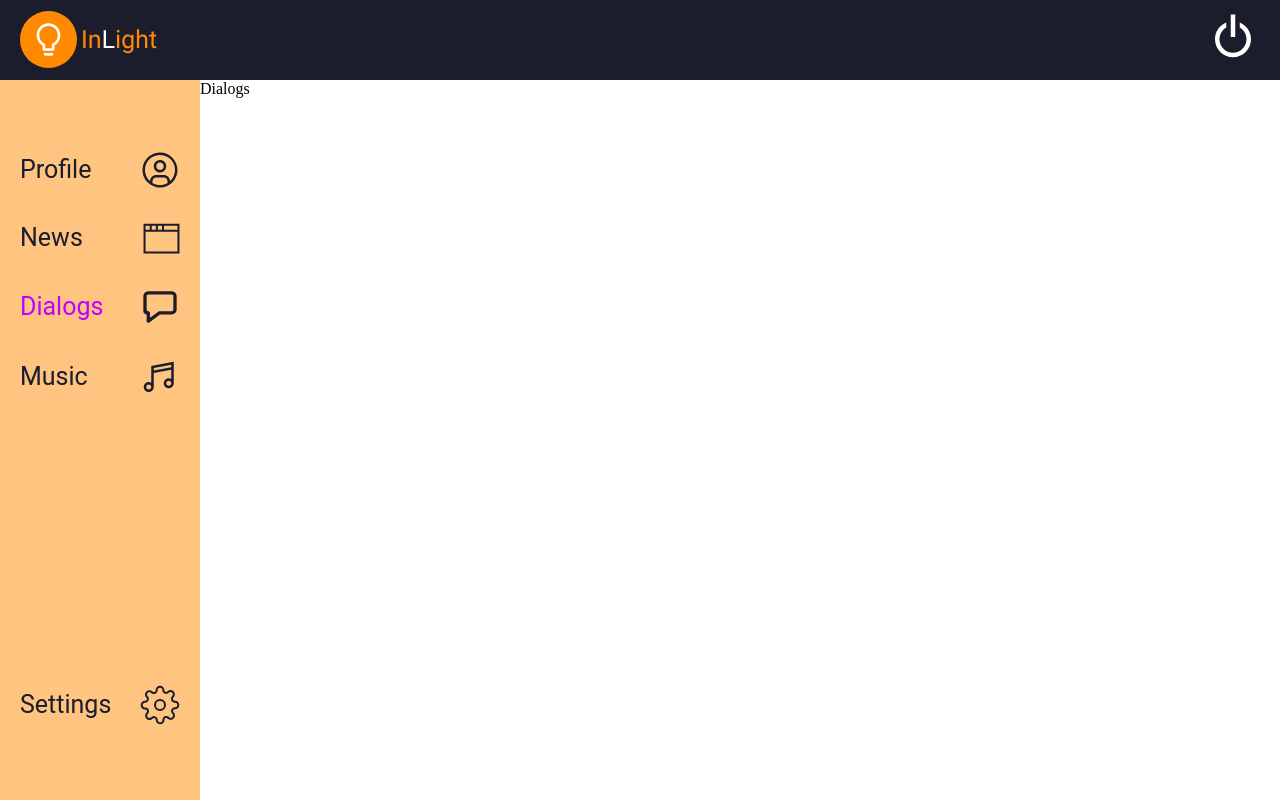
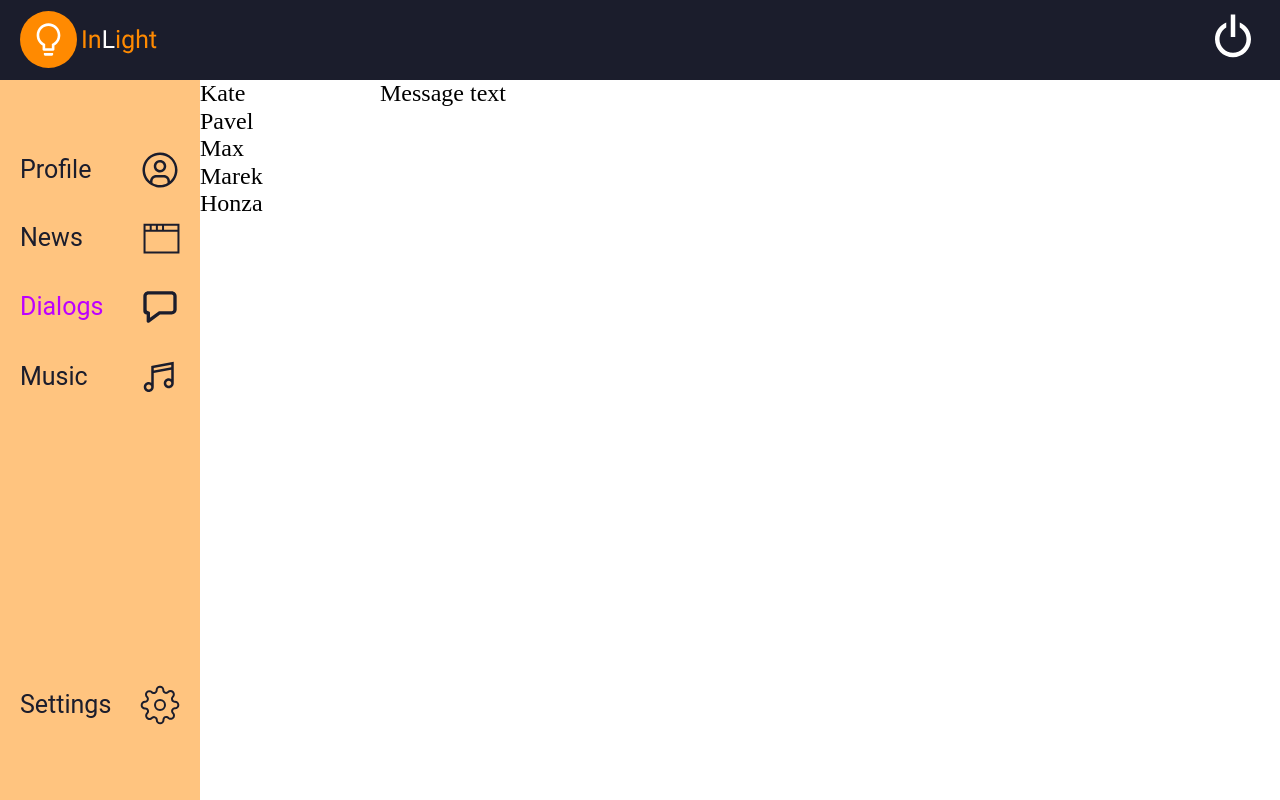
Before and after one commit to KonstantinZhidkov/InLight, a React (Create React App) app: page /dialogs in a window 1280 px wide. Shown: the top 800 px of the page. Built offline with nearby package versions, Linux system fonts and the light colour scheme.

Commit message:
state.js file with some data was added to simulate data from server.

```diff
--- a/src/components/App/App.js
+++ b/src/components/App/App.js
@@ -11,7 +11,7 @@ import Music from '../Music/Music';
 import Dialogs from '../Dialogs/Dialogs';
 import Settings from '../Settings/Settings';
 
-const App = () => {
+const App = ({data}) => {
     return (
         <BrowserRouter>
             <div className={styles.appWrapper}>
@@ -21,7 +21,7 @@ const App = () => {
                     <Route path='/profile' component={Profile}/>
                     <Route path='/news' component={News}/>
                     <Route path='/music' component={Music}/>
-                    <Route path='/dialogs' component={Dialogs}/>
+                    <Route path='/dialogs' render={ () => <Dialogs data={data} />}/>
                     <Route path='/settings' component={Settings}/>
                 </main>
             </div>
--- /dev/null
+++ b/src/components/Dialogs/Dialog/Dialog.js
@@ -0,0 +1,13 @@
+import React from 'react';
+import styles from './Dialog.module.css';
+import { NavLink } from "react-router-dom";
+
+const Dialog = ({id, title}) => {
+    return (
+        <li className={styles.dialogs__item}>
+            <NavLink className={styles.dialogs__link} activeClassName={styles.active} to={`/dialogs/${ id }`}>{ title }</NavLink>
+        </li>
+    )
+}
+
+export default Dialog;
--- /dev/null
+++ b/src/components/Dialogs/Dialog/Dialog.module.css
@@ -0,0 +1,13 @@
+.dialogs__item {
+    list-style: none;
+}
+
+.dialogs__link {
+    font-size: 1.5em;
+    color: #000;
+    text-decoration: none;
+}
+
+.dialogs__link.active {
+    color: #BD00FF;
+}
--- a/src/components/Dialogs/Dialogs.js
+++ b/src/components/Dialogs/Dialogs.js
@@ -1,10 +1,23 @@
 import React from 'react';
 import styles from './Dialogs.module.css';
 
+import Dialog from "./Dialog/Dialog";
+
 export default class Dialogs extends React.Component {
+
     render() {
+
+        const { dialogsData } = this.props.data.dialogsPage;
+
+        const dialogsDataHandler = dialogsData.map(item => <Dialog key={item.id} id={item.id} title={item.title}/>);
+
         return (
-            <div>Dialogs</div>
+            <section className={styles.dialogs}>
+                <ul className={styles.dialogs__list}>
+                    { dialogsDataHandler }
+                </ul>
+                <div className={styles.dialogs__messages}>Message text</div>
+            </section>
         )
     }
 }
--- a/src/components/Dialogs/Dialogs.module.css
+++ b/src/components/Dialogs/Dialogs.module.css
@@ -0,0 +1,12 @@
+.dialogs {
+    display: grid;
+    grid-template-columns: 2fr 10fr;
+}
+
+.dialogs__list {
+
+}
+
+.dialogs__messages {
+    font-size: 1.5em;
+}
--- a/src/index.js
+++ b/src/index.js
@@ -3,4 +3,6 @@ import ReactDOM from 'react-dom';
 import App from './components/App/App';
 import './css/normalize.css';
 
-ReactDOM.render(<App />, document.getElementById('root'));
+import state from './state/state';
+
+ReactDOM.render(<App data={state} />, document.getElementById('root'));
--- /dev/null
+++ b/src/state/state.js
@@ -0,0 +1,13 @@
+let state = {
+    dialogsPage: {
+        dialogsData: [
+            {id: 1, title: "Kate"},
+            {id: 2, title: "Pavel"},
+            {id: 3, title: "Max"},
+            {id: 4, title: "Marek"},
+            {id: 5, title: "Honza"}
+        ]
+    }
+}
+
+export default state;
```
